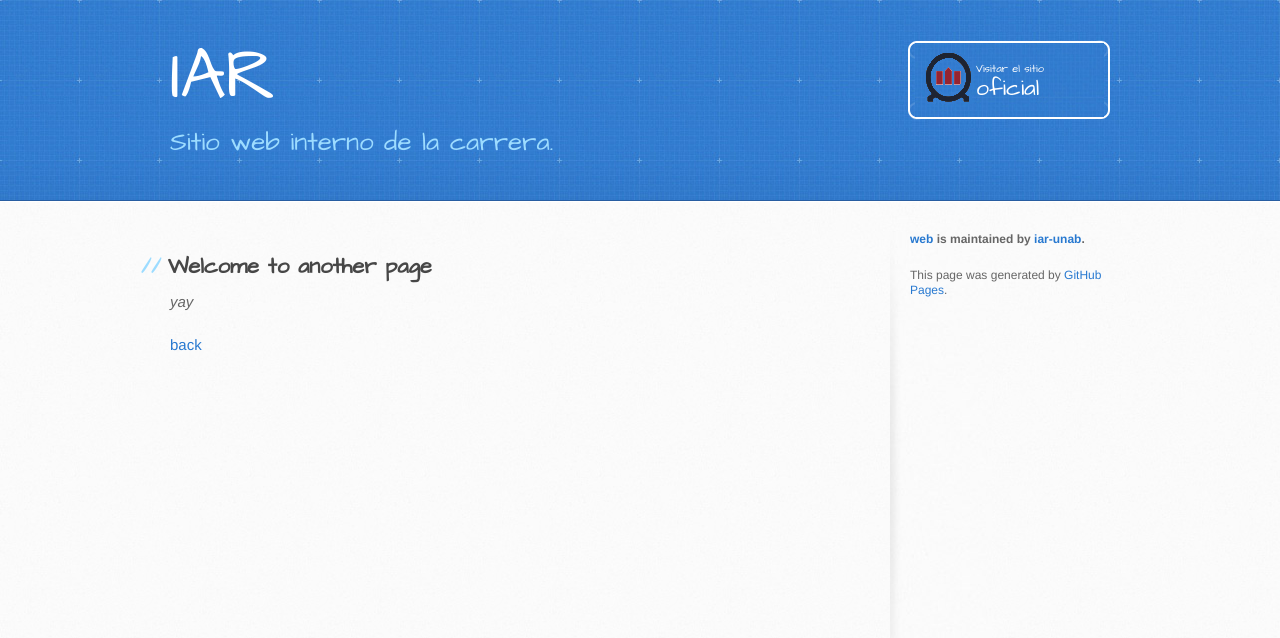
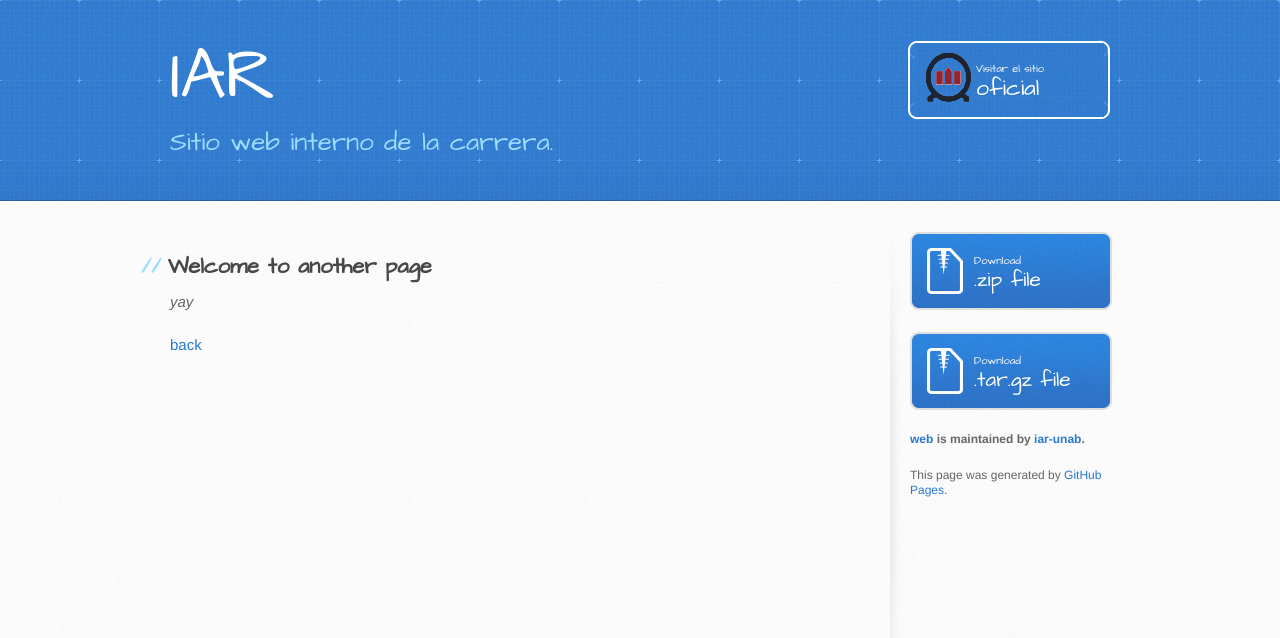
Before and after one commit to iar-unab/web, a Jekyll site: the page built from another-page.md, in a window 1280 px wide. Shown: the top 638 px of the page. Built offline with Jekyll 4.4.1, drawn with Linux system fonts in a browser that asks for light colours; our own code applies the rules of GitHub Pages for plain Markdown files.

Commit message:
last update

```diff
--- a/_config.yml
+++ b/_config.yml
@@ -1,5 +1,5 @@
 title: IAR
 description: Sitio web interno de la carrera.
-show_downloads: false
+show_downloads: true
 google_analytics:
 theme: jekyll-theme-architect
--- a/_layouts/default.html
+++ b/_layouts/default.html
@@ -22,7 +22,7 @@
         </a>
         <h2>{{ site.description | default: site.github.project_tagline }}</h2>
         {% if site.github.is_project_page %}
-          <a href="https://www.unab.cl/admision/carreras/ingenieria-automatizacion-robotica/" class="button"><small>Visitar el sitio</small> oficial</a>
+          <a href="https://www.unab.cl/admision/carreras/ingenieria-automatizacion-robotica/" target = "_blank" class="button"><small>Visitar el sitio</small> oficial</a>
         {% endif %}
         {% if site.github.is_user_page %}
           <a href="{{ site.github.owner_url }}" class="button"><small>Follow me on</small> GitHub</a>
```
